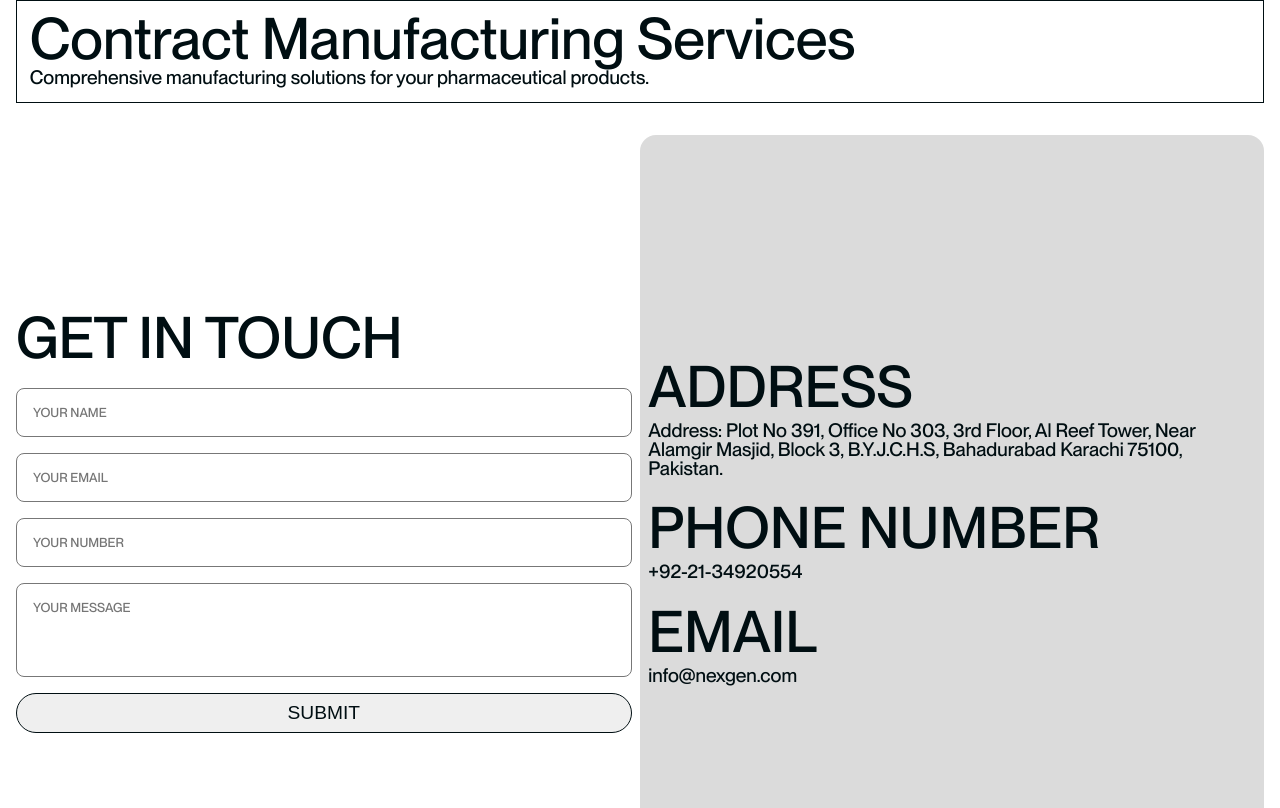
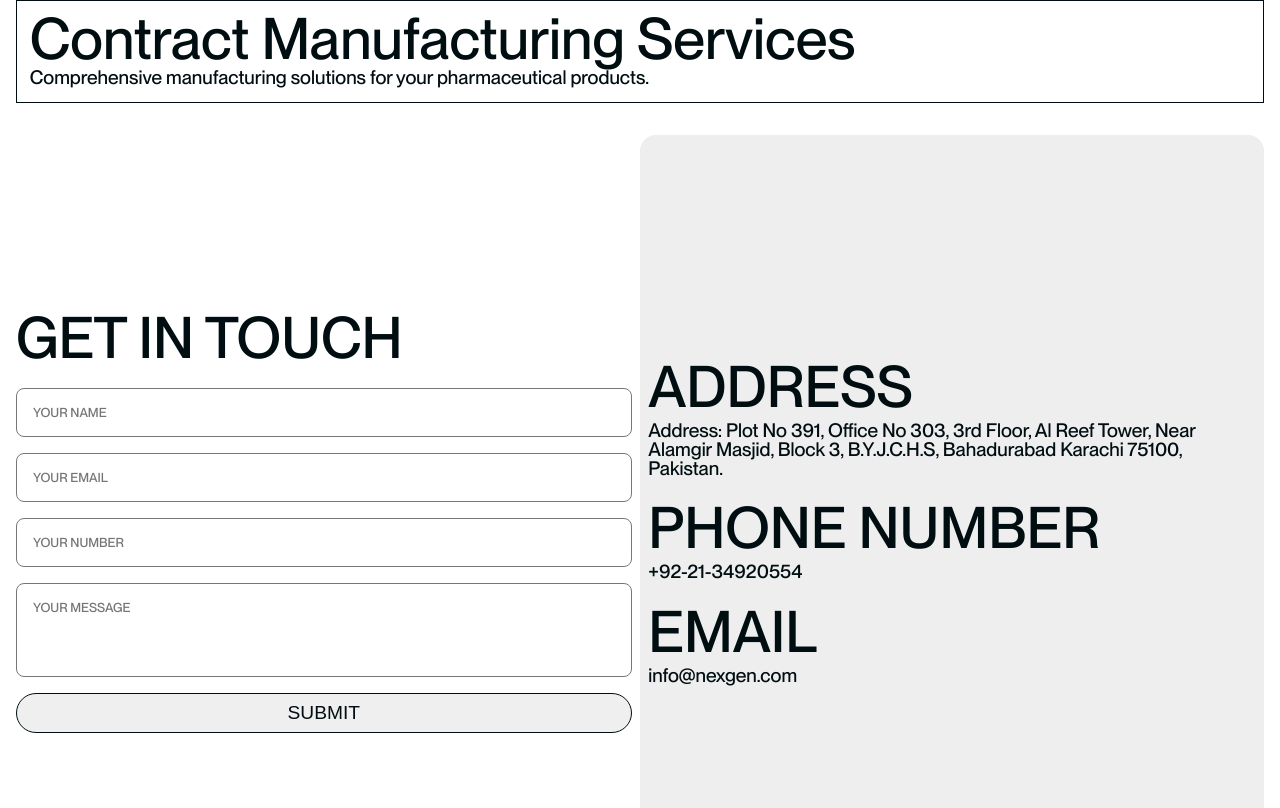
Before and after one commit to cultjani/nexgen, a plain HTML site: page index.html in a window 1280 px wide. Shown: the part 4412-5220 px from the top of the page. Drawn offline with nearby package versions, Linux system fonts and the light colour scheme; a script that the page names is missing.

Commit message:
Update styles.css

```diff
--- a/styles.css
+++ b/styles.css
@@ -668,7 +668,7 @@ a {
     justify-content: center;
     flex-direction: column;
     width: 100%;
-    background: var(--color-light);
+    background: rgb(238, 238, 238);
     gap: 1rem;
     padding: 0 0.5rem;
     border-radius: 1rem;
```
